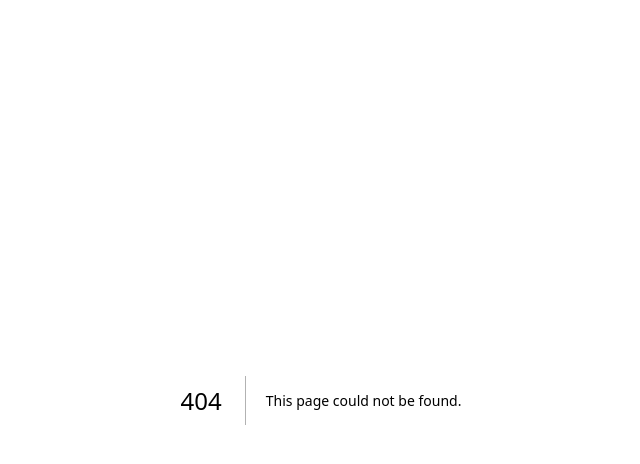
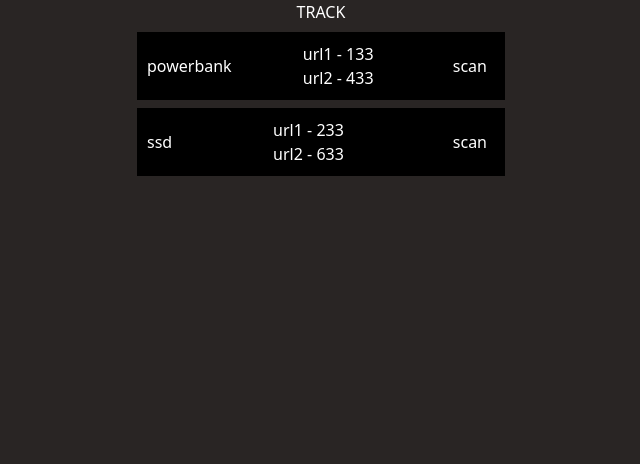
Before and after one commit to leog91/alexandria, a Next.js app: page /track in a window 1280 px wide. Before the commit this address had no page. Shown: the top 464 px of the page, without its empty margins (319-959 px from the left). Built offline with nearby package versions, Linux system fonts and the light colour scheme.

Commit message:
next version updated

```diff
--- /dev/null
+++ b/app/game/page.tsx
@@ -0,0 +1,32 @@
+"use client";
+
+import React, { useEffect, useRef } from "react";
+
+function Page() {
+  const size = { width: 400, height: 250 };
+  const canvasRef = useRef(null);
+
+  const renderFrame = () => {
+    // ...
+  };
+
+  const tick = () => {
+    if (!canvasRef.current) return;
+    renderFrame();
+    requestAnimationFrame(tick);
+  };
+
+  useEffect(() => {
+    requestAnimationFrame(tick);
+  }, []);
+
+  return (
+    <div className="bg-stone-800 min-h-screen flex flex-col items-center text-white">
+      <div>GAME</div>
+      <div></div>
+      <canvas className="bg-green-500" {...size} ref={canvasRef} />
+    </div>
+  );
+}
+
+export default Page;
--- /dev/null
+++ b/app/layout.tsx
@@ -0,0 +1,18 @@
+import "../styles/globals.css";
+
+export const metadata = {
+  title: "Next.js",
+  description: "Generated by Next.js",
+};
+
+export default function RootLayout({
+  children,
+}: {
+  children: React.ReactNode;
+}) {
+  return (
+    <html lang="en">
+      <body>{children}</body>
+    </html>
+  );
+}
--- /dev/null
+++ b/app/track/page.tsx
@@ -0,0 +1,86 @@
+"use client";
+
+import { useState } from "react";
+
+type product = {
+  name: string;
+  where: {
+    url: string;
+    price: number;
+  }[];
+};
+
+const products = [
+  {
+    name: "powerbank",
+    where: [
+      { url: "url1", price: 133 },
+      { url: "url2", price: 433 },
+    ],
+  },
+  {
+    name: "ssd",
+    where: [
+      { url: "url1", price: 233 },
+      { url: "url2", price: 633 },
+    ],
+  },
+];
+
+// onLoadTrackPrice
+
+function Page() {
+  const [selected, setSelected] = useState<product | null>(null);
+
+  return (
+    <div className="bg-stone-800 min-h-screen flex  flex-col items-center text-white">
+      <h1>TRACK</h1>
+
+      <main className="w-full max-w-sm">
+        {products.map((p) => (
+          <div
+            className="flex justify-between  items-center hover:cursor-pointer bg-black m-2 p-2 border-2 border-black hover:border-stone-300"
+            key={p.name}
+            onClick={() => setSelected(p)}
+          >
+            <div> {p.name} </div>
+
+            <div>
+              {p.where.map((w) => (
+                <div key={w.price}>
+                  {" "}
+                  {w.url} - {w.price}
+                </div>
+              ))}
+            </div>
+            <button className=" h-6 px-2 hover:bg-stone-500">scan</button>
+          </div>
+        ))}
+
+        {selected ? (
+          <div className="relative border-stone-400 border-2 p-2 rounded-md">
+            <button
+              onClick={() => setSelected(null)}
+              className="bg-red-500 text-sm font-light absolute hover:font-semibold right-2 h-4 rounded-sm w-4 justify-center flex  items-center"
+            >
+              X
+            </button>
+            <h2>selected</h2>
+            {selected?.name}
+            <div className="flex justify-between ">
+              <div>current {selected.where[0].price}</div>
+              <div>lowest 34 - 2022/04/19</div>
+            </div>
+
+            <div className="flex  mt-4 flex-col items-center  ">
+              <h3>history</h3>
+              <canvas className="  w-full  bg-yellow-400"></canvas>
+            </div>
+          </div>
+        ) : null}
+      </main>
+    </div>
+  );
+}
+
+export default Page;
--- a/next.config.js
+++ b/next.config.js
@@ -1,6 +1,7 @@
 /** @type {import('next').NextConfig} */
 const nextConfig = {
   reactStrictMode: true,
-}
+  experimental: { serverActions: true },
+};
 
-module.exports = nextConfig
+module.exports = nextConfig;
--- /dev/null
+++ b/pages/room.tsx
@@ -0,0 +1,54 @@
+import React, { useState } from "react";
+import internal from "stream";
+
+type Wearable = { name: String; size: { x: number; y: number }; color: String };
+
+const createTshirt = (
+  name: string = "shirt1",
+  x: number = 3,
+  y: number = 1,
+  color: string = "black"
+): Wearable => {
+  return { name: name, size: { x: x, y: y }, color: color };
+};
+
+const bootstrap = () => {
+  return [createTshirt("first"), createTshirt("second"), createTshirt("third")];
+};
+
+const shelf = { size: { x: 9, y: 5 } };
+
+function Room() {
+  const [wearableInfo, setWearableInfo] = useState<String | null>(null);
+
+  return (
+    <div className="min-h-screen bg-black text-white flex flex-col items-center">
+      {wearableInfo ? (
+        <div className="w-32 h-20 absolute  inset-1/2 bg-violet-500">
+          {wearableInfo}
+        </div>
+      ) : null}
+      Room shelf
+      <div className="flex">
+        <div className="bg-gray-500 h-20 w-32 flex  items-center p-1 flex-col-reverse">
+          <div
+            className="w-28 h-2 bg-red-500"
+            onMouseEnter={() => setWearableInfo("first and red")}
+            onMouseLeave={() => setWearableInfo(null)}
+          ></div>
+          <div className="w-28 h-2 bg-yellow-500"></div>
+          <div className="w-28 h-2 bg-blue-500"></div>
+        </div>
+        <div className="bg-gray-500 h-20 w-32"></div>
+        <div className="bg-gray-500 h-20 w-32 flex  items-center p-1 flex-col-reverse">
+          <div className="w-28 h-2 bg-yellow-500"></div>
+          <div className="w-28 h-2 bg-red-500"></div>
+
+          <div className="w-28 h-2 bg-blue-500"></div>
+        </div>
+      </div>
+    </div>
+  );
+}
+
+export default Room;
--- a/tailwind.config.js
+++ b/tailwind.config.js
@@ -3,6 +3,8 @@ module.exports = {
   content: [
     "./pages/**/*.{js,ts,jsx,tsx}",
     "./components/**/*.{js,ts,jsx,tsx}",
+
+    "./app/**/*.{ts,tsx}",
   ],
   theme: {
     extend: {},
```
Also changed, not shown: package.json (+11 -11 lines), tsconfig.json (+20 -4 lines), 1 other file (tests, documents, lock files or other folders).
